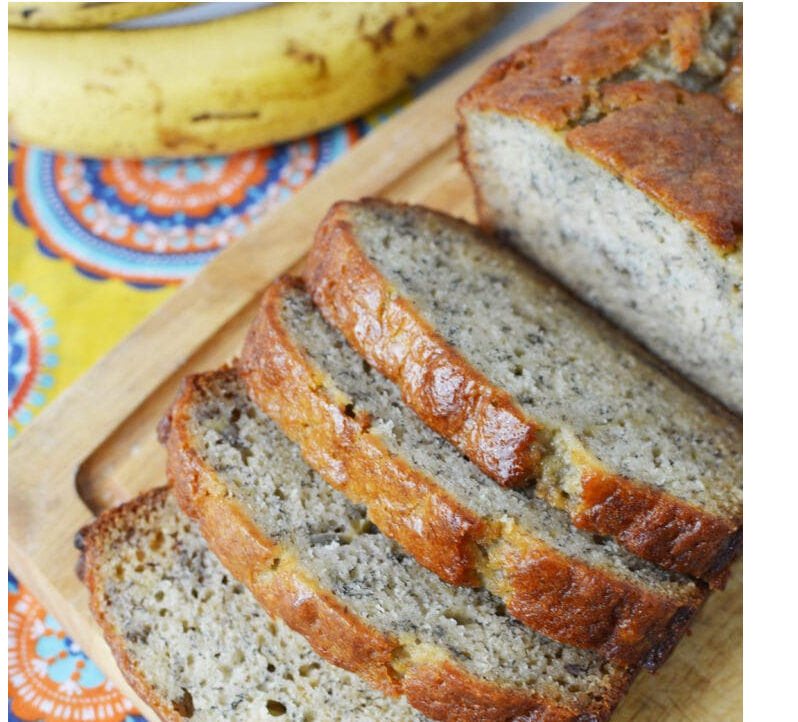
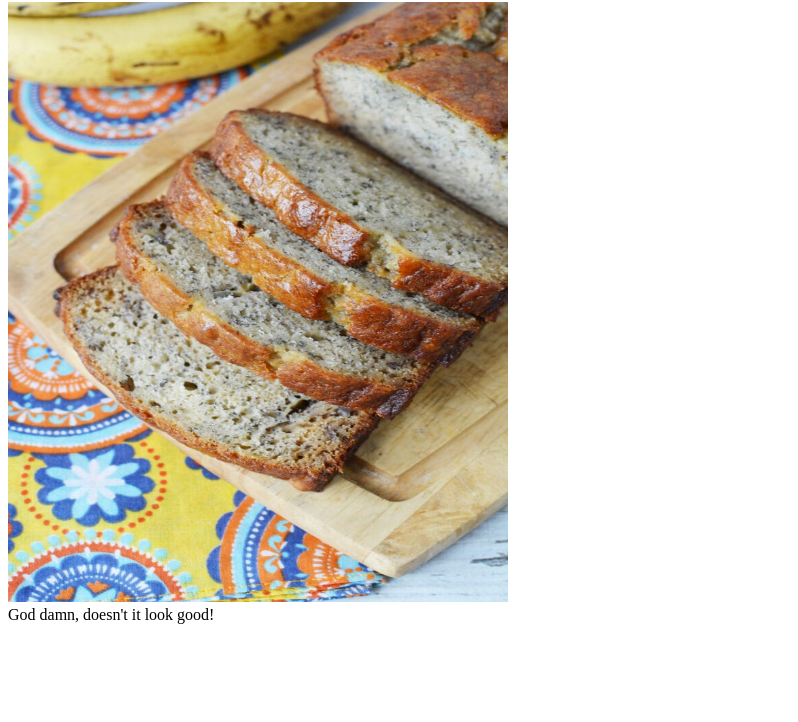
Before and after one commit to Jlmbles/odin-recipes, a plain HTML site: page recipes/banana-bread.html in a window 1280 px wide. Shown: the part 78-800 px from the top of the page, without its empty margins (0-798 px from the left). Drawn offline with Linux system fonts and the light colour scheme.

Commit message:
Changed size of bananabread img.

```diff
--- a/recipes/banana-bread.html
+++ b/recipes/banana-bread.html
@@ -7,6 +7,7 @@
 </head>
 <body>
     <h1>Ape-tastic Banana Bread Bonanza</h1>
-    <img src="images/bananabread.jpg" alt="An image of Banana Bread looking very nice and yum!">
+    <img src="images/bananabread.jpg" alt="An image of Banana Bread looking very nice and yum!" width="500" height="600">
+    <figcaption>God damn, doesn't it look good!</figcaption>
 </body>
 </html>
```
